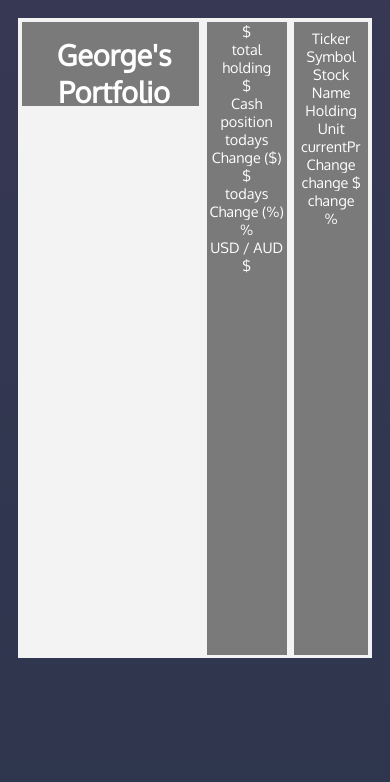
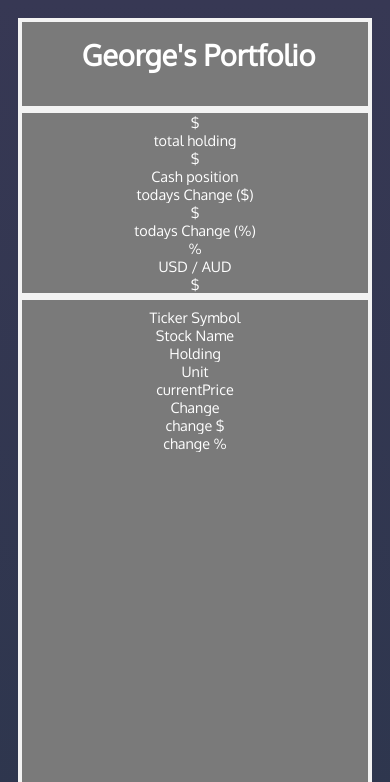
Before and after one commit to ggboots/StockPortfolio-mk1, a plain HTML site: page index.html in a window 390 px wide. Shown: the top 782 px of the page. Drawn offline with Linux system fonts and the light colour scheme.

Commit message:
afternoon session

```diff
--- a/styles/style.scss
+++ b/styles/style.scss
@@ -28,7 +28,7 @@
 }
 
 //MVP - minimum viable product
-@media only screen and (min-width:1200px){
+@media only screen and (min-width:500px){
     .grid-container{
         display:grid;
         margin:1.25rem;
@@ -234,10 +234,54 @@
     }
 }
 
+// Tablet viewsize
+@media only screen and (max-width:1100px){
+    // .grid-container{
+    //     position:relative;
+    //     display:grid;
+    //     margin:1.25rem;
+    //     background-color: $container-bg;
+    //         .grid-item{
+    //             background-color: $container-primary;
+    //             color:#fff;
+    //             text-align: center;
+    //             margin:0.25em;
+    //         }
 
-@media only screen and (max-width:500px){
+    //         .item-1{
+    //             height:10vh;
+    //             grid-area:item1;
+    //         }
+    //         .item-1 > h1{
+    //             padding:1rem;
+    //             padding-left: 1.5rem;
+    //         }
+    //         .item-2{
+    //             grid-area:item2;
+    //         }
+    //         .item-3{
+    //             height:75vh;
+    //             padding:0.5rem;
+    //             grid-area:item3;
+    //         }
+    //         .item-4{
+    //             grid-area: item4;
+    //             display:none;
+    //         }
+    //         .item-5{
+    //             grid-area: item5;
+    //             display:none;
+    //         }
+
+    // }
+}
+
+//Mobile viewsize
+@media only screen and (max-width:680px){
     .grid-container{
+        position:relative;
         display:flex;
+        flex-direction: column;
         margin:1.25rem;
         background-color: $container-bg;
             .grid-item{
@@ -256,7 +300,6 @@
                 padding-left: 1.5rem;
             }
             .item-2{
-
                 grid-area:item2;
             }
             .item-3{
```
Also changed, not shown: styles/style.css, 1 other file.
